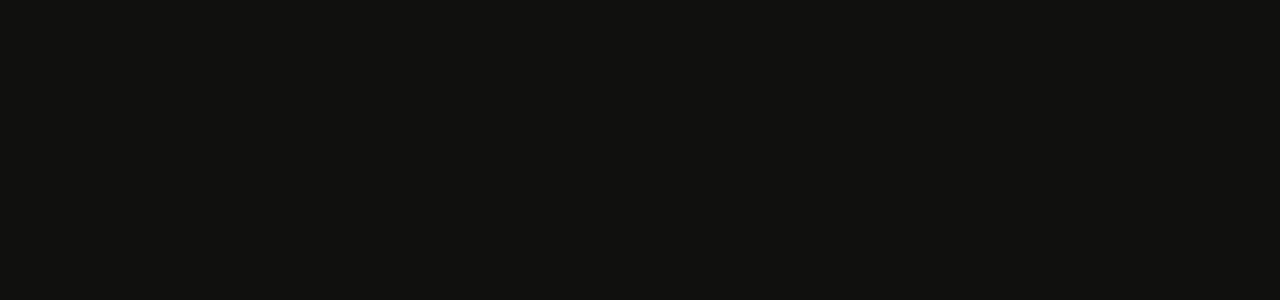
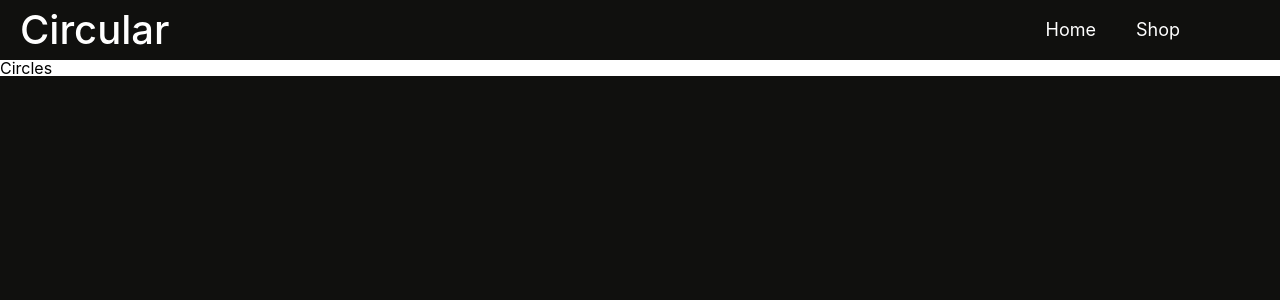
Before and after one commit to boathouse2112/shopping_cart, a React (Create React App) app: page /shop in a window 1280 px wide. Before the commit this address had no page. Shown: the top 300 px of the page. Built offline with nearby package versions, Linux system fonts and the light colour scheme.

Commit message:
Add Shop component

```diff
--- a/src/RouteSwitch.tsx
+++ b/src/RouteSwitch.tsx
@@ -1,11 +1,13 @@
 import { BrowserRouter, Route, Routes } from 'react-router-dom';
-import Home from './Home';
+import Home from './components/Home';
+import Shop from './components/Shop';
 
 const RouteSwitch = () => {
   return (
     <BrowserRouter>
       <Routes>
         <Route path="/" element={<Home />} />
+        <Route path="/shop" element={<Shop />} />
       </Routes>
     </BrowserRouter>
   );
--- /dev/null
+++ b/src/components/CircleListing/CircleListing.tsx
@@ -0,0 +1,4 @@
+const CircleListing = () => {
+  return <></>;
+};
+export default CircleListing;
--- /dev/null
+++ b/src/components/CircleListing/index.ts
@@ -0,0 +1,3 @@
+import CircleListing from './CircleListing';
+
+export default CircleListing;
--- a/src/components/Header/Header.tsx
+++ b/src/components/Header/Header.tsx
@@ -9,7 +9,7 @@
         <Link to="/" className={styles.link}>
           Home
         </Link>
-        <Link to="/" className={styles.link}>
+        <Link to="/shop" className={styles.link}>
           Shop
         </Link>
       </nav>
--- a/src/Home/Home.module.css
+++ b/src/components/Home/Home.module.css
@@ -1,4 +1,4 @@
-@import '../vars.css';
+@import '../../vars.css';
 
 .home {
   width: 100vw;
@@ -10,7 +10,7 @@
   width: 100%;
   height: 100%;
 
-  background: url(../resources/hero.jpg);
+  background: url(../../resources/hero.jpg);
   background-size: cover;
   background-position: center center;
 
--- a/src/Home/Home.tsx
+++ b/src/components/Home/Home.tsx
@@ -1,5 +1,5 @@
 import React from 'react';
-import Header from './../components/Header';
+import Header from '../Header';
 import styles from './Home.module.css';
 
 function Home() {
--- /dev/null
+++ b/src/components/Shop/Shop.module.css
@@ -0,0 +1,4 @@
+
+.shop {
+  background-color: white;
+}
--- /dev/null
+++ b/src/components/Shop/Shop.tsx
@@ -0,0 +1,23 @@
+import CircleListing from '../CircleListing';
+import Header from '../Header';
+import styles from './Shop.module.css';
+
+const Shop = () => {
+  return (
+    <div>
+      <Header />
+      <section className={styles.shop}>
+        <h1>Circles</h1>
+        <div>
+          <CircleListing />
+          <CircleListing />
+          <CircleListing />
+          <CircleListing />
+          <CircleListing />
+        </div>
+      </section>
+    </div>
+  );
+};
+
+export default Shop;
--- /dev/null
+++ b/src/components/Shop/index.ts
@@ -0,0 +1,3 @@
+import Shop from './Shop';
+
+export default Shop;
```
Also changed, not shown: src/components/Home/index.ts (renamed from src/Home/index.ts), 1 other file (tests, documents, lock files or other folders).
